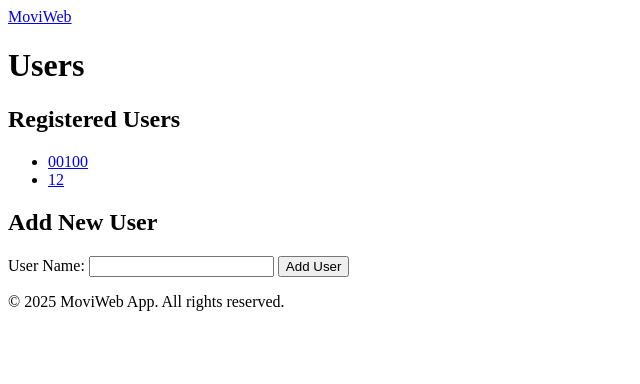
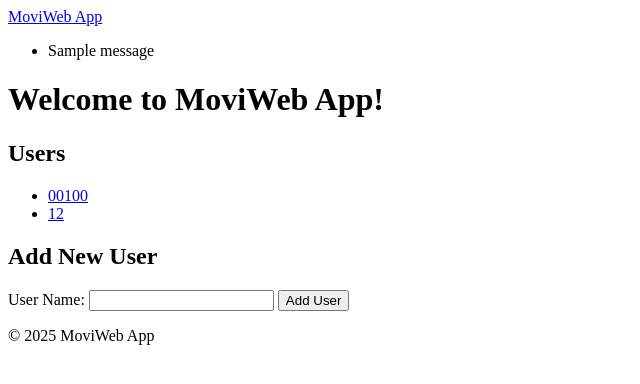
Before and after one commit to nadim00100/MoviWebApp, a Flask app: page / in a window 1280 px wide. Shown: the top 384 px of the page, without its empty margins (0-640 px from the left). Run offline with Flask 3, Linux system fonts and the light colour scheme; tables that the repository leaves empty hold one stand-in row (values such as "Sample post"); one stand-in notice (Sample message) is shown.

Commit message:
FEAT: Implement flash messages for user feedback and configure SECRET_KEY

```diff
--- a/app.py
+++ b/app.py
@@ -10,11 +10,13 @@ import requests # Added for OMDb API calls
 
 load_dotenv()
 
-from flask import Flask, render_template, request, redirect, url_for
+from flask import Flask, render_template, request, redirect, url_for, flash # ADD 'flash' here
 from data_manager import DataManager
 from models import db, User, Movie
 
 app = Flask(__name__)
+# Add a secret key for session management (required for flash messages)
+app.config['SECRET_KEY'] = os.getenv('SECRET_KEY', 'a_very_secret_fallback_key_for_dev') # GET FROM .env or use fallback
 
 # --- SQLAlchemy Database Configuration ---
 app.config['SQLALCHEMY_DATABASE_URI'] = 'sqlite:///moviweb.db'
@@ -51,6 +53,9 @@ def create_user():
     user_name = request.form.get('user_name')
     if user_name:
         data_manager.create_user(user_name)
+        flash(f"User '{user_name}' created successfully!", 'success') # Flash message
+    else:
+        flash("User name cannot be empty!", 'error') # Flash message
     return redirect(url_for('home'))
 
 
@@ -66,7 +71,7 @@ def list_user_movies(user_id: int):
     """
     user = data_manager.get_user_by_id(user_id)
     if not user:
-        # If the user does not exist, redirect to the home page.
+        flash("User not found!", 'error') # Flash message
         return redirect(url_for('home'))
 
     if request.method == 'POST':
@@ -75,6 +80,7 @@ def list_user_movies(user_id: int):
             omdb_api_key = os.getenv('OMDB_API_KEY')
             if not omdb_api_key:
                 print("Error: OMDb API Key not found in .env. Please set it up.")
+                flash("OMDb API Key not configured. Cannot add movie.", 'error') # Flash message
                 return redirect(url_for('list_user_movies', user_id=user.id))
 
             omdb_url = f"http://www.omdbapi.com/?t={movie_title}&apikey={omdb_api_key}"
@@ -100,11 +106,16 @@ def list_user_movies(user_id: int):
                         user_id=user.id
                     )
                     data_manager.add_movie(new_movie)
+                    flash(f"Movie '{name}' added successfully!", 'success') # Flash message
                 else:
-                    print(f"Movie '{movie_title}' not found on OMDb or API error: {movie_data.get('Error', 'Unknown Error')}")
+                    error_message = movie_data.get('Error', 'Unknown Error')
+                    print(f"Movie '{movie_title}' not found on OMDb or API error: {error_message}")
+                    flash(f"Could not add movie '{movie_title}': {error_message}", 'warning') # Flash message
             except requests.exceptions.RequestException as e:
                 print(f"Error fetching movie from OMDb: {e}")
-
+                flash(f"Error connecting to OMDb. Could not add movie '{movie_title}'.", 'error') # Flash message
+        else:
+            flash("Movie title cannot be empty!", 'error') # Flash message
         return redirect(url_for('list_user_movies', user_id=user.id))
 
     # This block executes for GET requests: display the movies
@@ -125,6 +136,7 @@ def edit_movie(user_id: int, movie_id: int):
     movie = data_manager.get_movie_by_id(movie_id)
 
     if not user or not movie or movie.user_id != user_id:
+        flash("Movie or user not found, or movie doesn't belong to user.", 'error') # Flash message
         return redirect(url_for('home'))
 
     return render_template('edit_movie.html', user=user, movie=movie)
@@ -143,20 +155,23 @@ def update_movie(user_id: int, movie_id: int):
     movie = data_manager.get_movie_by_id(movie_id)
 
     if not user or not movie or movie.user_id != user_id:
+        flash("Movie or user not found, or movie doesn't belong to user.", 'error') # Flash message
         return redirect(url_for('home'))
 
-    # Get updated data from the form
     new_name = request.form.get('movie_name')
     new_director = request.form.get('director')
-    new_year_str = request.form.get('year') # Year comes as string from form
+    new_year_str = request.form.get('year')
 
-    # Convert year to int, handle empty string
     new_year = int(new_year_str) if new_year_str and new_year_str.isdigit() else None
 
-    if new_name and new_director: # Basic validation that critical fields are not empty
-        data_manager.update_movie(movie_id, new_name, new_director, new_year)
+    if new_name and new_director:
+        updated_movie = data_manager.update_movie(movie_id, new_name, new_director, new_year)
+        if updated_movie:
+            flash(f"Movie '{updated_movie.name}' updated successfully!", 'success') # Flash message
+        else:
+            flash("Failed to update movie.", 'error') # Flash message
     else:
-        print("Error: Movie name or director cannot be empty for update.") # For debugging
+        flash("Movie name or director cannot be empty for update.", 'error') # Flash message
 
     return redirect(url_for('list_user_movies', user_id=user.id))
 
@@ -173,12 +188,14 @@ def delete_movie(user_id: int, movie_id: int):
     user = data_manager.get_user_by_id(user_id)
     movie = data_manager.get_movie_by_id(movie_id)
 
-    # Basic security check: ensure user exists and movie belongs to that user
     if user and movie and movie.user_id == user_id:
-        data_manager.delete_movie(movie_id)
+        if data_manager.delete_movie(movie_id):
+            flash(f"Movie '{movie.name}' deleted successfully!", 'success') # Flash message
+        else:
+            flash("Failed to delete movie.", 'error') # Flash message
     else:
         print(f"Attempted to delete movie {movie_id} for user {user_id} but conditions not met.")
-        # In a real app, you might show an error message.
+        flash("Movie or user not found, or movie doesn't belong to user.", 'error') # Flash message
 
     return redirect(url_for('list_user_movies', user_id=user_id))
 
--- a/data_manager.py
+++ b/data_manager.py
@@ -5,7 +5,7 @@ Provides methods for CRUD operations on User and Movie objects.
 """
 
 from models import db, User, Movie
-from typing import List, Optional # Added Optional for clarity with None return
+from typing import List, Optional
 
 class DataManager:
     """
@@ -74,7 +74,6 @@ class DataManager:
         db.session.add(movie)
         db.session.commit()
 
-    # ADDED IN STEP 15
     def get_movie_by_id(self, movie_id: int) -> Optional[Movie]:
         """
         Retrieves a movie by its ID from the database.
--- a/templates/base.html
+++ b/templates/base.html
@@ -1,3 +1,4 @@
+{# templates/base.html #}
 <!DOCTYPE html>
 <html lang="en">
 <head>
@@ -9,20 +10,27 @@
 <body>
     <header>
         <nav>
-            <div class="container">
-                <a href="{{ url_for('home') }}" class="logo">MoviWeb</a>
-                </div>
+            <a href="{{ url_for('home') }}">MoviWeb App</a>
         </nav>
     </header>
 
     <main class="container">
+        {# THIS BLOCK DISPLAYS FLASHED MESSAGES #}
+        {% with messages = get_flashed_messages(with_categories=true) %}
+            {% if messages %}
+                <ul class="flashes">
+                    {% for category, message in messages %}
+                        <li class="{{ category }}">{{ message }}</li>
+                    {% endfor %}
+                </ul>
+            {% endif %}
+        {% endwith %}
+
         {% block content %}{% endblock %}
     </main>
 
     <footer>
-        <div class="container">
-            <p>&copy; 2025 MoviWeb App. All rights reserved.</p>
-        </div>
+        <p>&copy; 2025 MoviWeb App</p>
     </footer>
 </body>
 </html>
--- a/templates/index.html
+++ b/templates/index.html
@@ -1,12 +1,12 @@
 {# templates/index.html #}
 {% extends "base.html" %}
 
-{% block title %}Users - MoviWeb App{% endblock %}
+{% block title %}MoviWeb App - Users{% endblock %}
 
 {% block content %}
-    <h1>Users</h1>
+    <h1>Welcome to MoviWeb App!</h1>
 
-    <h2>Registered Users</h2>
+    <h2>Users</h2>
     {% if users %}
         <ul>
             {% for user in users %}
```
Also changed, not shown: instance/moviweb.db (added), instance/moviweb.sqlite, 1 other file.
